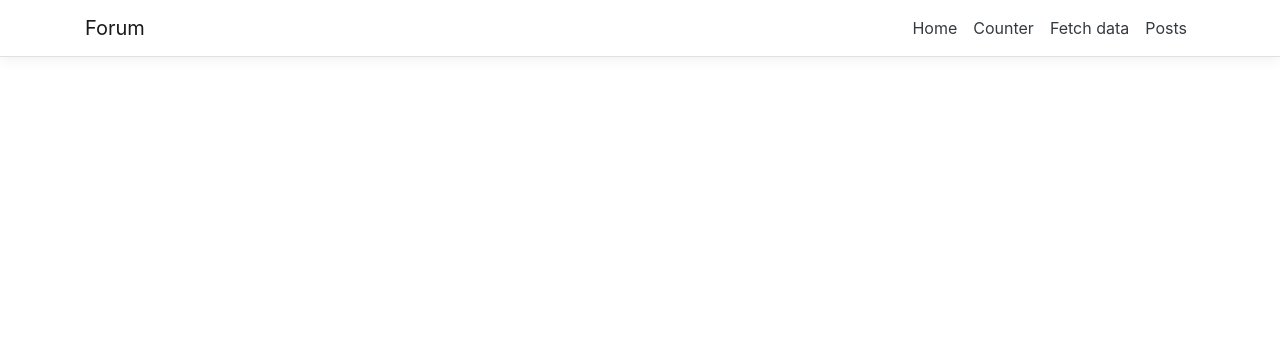
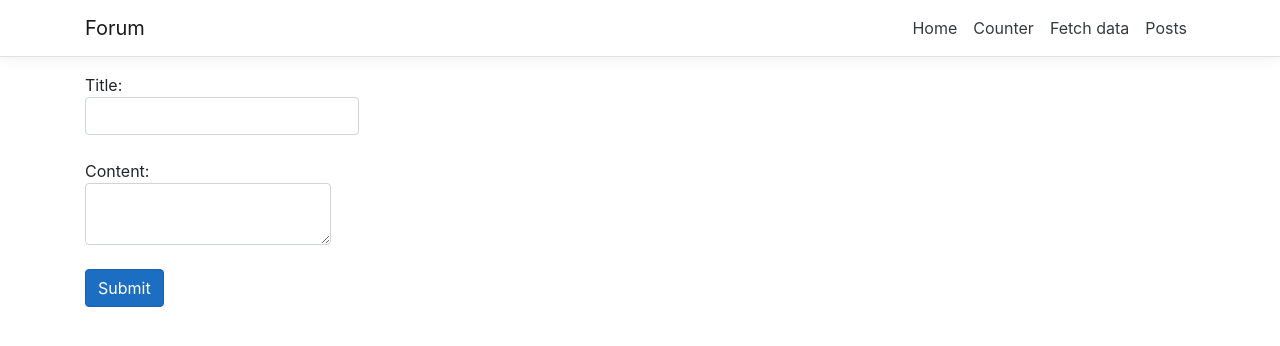
Before and after one commit to NikolayTsvetin/Forum, a React (Create React App) app in the folder Forum/Forum/ClientApp/: page /create-post in a window 1280 px wide. Shown: the top 346 px of the page. Built offline with nearby package versions, Linux system fonts and the light colour scheme.

Commit message:
Showing all posts, new create post form.

```diff
--- a/Forum/Forum/ClientApp/src/App.js
+++ b/Forum/Forum/ClientApp/src/App.js
@@ -5,6 +5,7 @@ import { Home } from './components/Home';
 import { FetchData } from './components/FetchData';
 import { Counter } from './components/Counter';
 import { Posts } from './components/Posts';
+import { CreatePost } from './components/CreatePost';
 
 import './custom.css'
 
@@ -18,6 +19,7 @@ export default class App extends Component {
                 <Route path='/counter' component={Counter} />
                 <Route path='/fetch-data' component={FetchData} />
                 <Route path='/posts' component={Posts} />
+                <Route path='/create-post' component={CreatePost} />
             </Layout>
         );
     }
--- /dev/null
+++ b/Forum/Forum/ClientApp/src/components/CreatePost.js
@@ -0,0 +1,51 @@
+import React, { Component } from 'react';
+
+export class CreatePost extends Component {
+    constructor(props) {
+        super(props);
+        this.state = {
+            title: '',
+            content: ''
+        };
+
+        this.handleChange = this.handleChange.bind(this);
+        this.handleSubmit = this.handleSubmit.bind(this);
+    }
+
+    handleChange(event) {
+        const target = event.target.name;
+        const value = event.target.value;
+
+        if (target === 'title') {
+            this.setState({ title: value });
+        } else if (target === 'content') {
+            this.setState({ content: value });
+        } else {
+            throw `There is no info in state for ${target}`;
+        }
+    }
+
+    handleSubmit(event) {
+        debugger;
+        alert('An essay was submitted: ' + this.state.value);
+        event.preventDefault();
+    }
+
+    render() {
+        return (
+            <form onSubmit={this.handleSubmit}>
+                <div className="mb-3">
+                    <label className="form-label">Title:
+                    <input className="form-control" name="title" type="text" onChange={this.handleChange} />
+                    </label>
+                </div>
+                <div className="mb-3">
+                    <label className="form-label">Content:
+                    <textarea className="form-control" name="content" onChange={this.handleChange} />
+                    </label>
+                </div>
+                <input className="btn btn-primary" type="submit" value="Submit" />
+            </form>
+        );
+    }
+}
--- a/Forum/Forum/ClientApp/src/components/Posts.js
+++ b/Forum/Forum/ClientApp/src/components/Posts.js
@@ -1,4 +1,5 @@
 import React, { Component } from 'react';
+import { Link } from 'react-router-dom';
 
 export class Posts extends Component {
     constructor(props) {
@@ -8,21 +9,63 @@ export class Posts extends Component {
             loaded: false,
             posts: null
         }
+
+        this.onCreatePost = this.onCreatePost.bind(this);
     }
 
-    async componentDidMount() {
-        debugger;
-        await this.getAllPosts();
+    componentDidMount() {
+        this.getAllPosts();
     }
 
     async getAllPosts() {
-        debugger;
         const response = await fetch('Posts/GetPosts');
         const data = await response.json();
-        debugger;
+
+        this.setState({ loaded: true, posts: data });
+    }
+
+    showPosts = (posts) => {
+        if (!posts || posts.length === 0) {
+            return '';
+        }
+
+        const elements = posts.map(x => {
+            return (<div className="col-md-4" key={x.id}>
+                <div className="card mb-4 box-shadow">
+                    <h4>{x.title}</h4>
+                </div>
+                <div className="card-body">
+                    <p className="card-text">{x.content}</p>
+                    <p>Posted on: {new Date(x.dateCreated).toLocaleString()}</p>
+                </div>
+                <div className="btn-group">
+                    <button className="btn btn-sm btn-outline-secondary">View</button>
+                    <button className="btn btn-sm btn-outline-secondary">Edit</button>
+                </div>
+            </div>);
+        });
+
+        return elements;
     }
 
     render() {
-        return <h1>zdr ot posts</h1>
+        const content = this.state.loaded ? this.showPosts(this.state.posts) : 'Retrieving all posts...';
+
+        return (<div>
+            <section className="jumbotron text-center">
+                <div className="container">
+                    <h1 className="jumbotron-heading">All posts</h1>
+                    <p className="lead text-muted">Below you can see all available posts. Check if something is interesting for you, or post your own topic!</p>
+                    <p><Link className="btn btn-primary my-2" to="/create-post">Create post</Link></p>
+                </div>
+            </section>
+            <div className="album py-5 bg-light">
+                <div className="container">
+                    <div className="row">
+                        {content}
+                    </div>
+                </div>
+            </div>
+        </div>);
     }
 }
```
